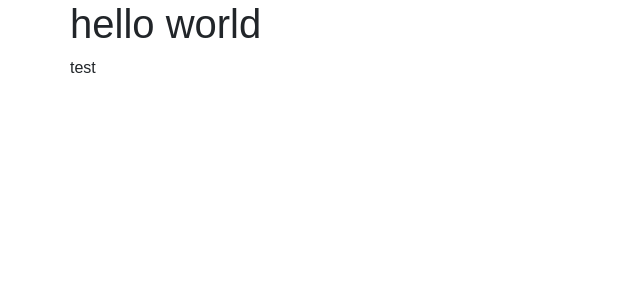
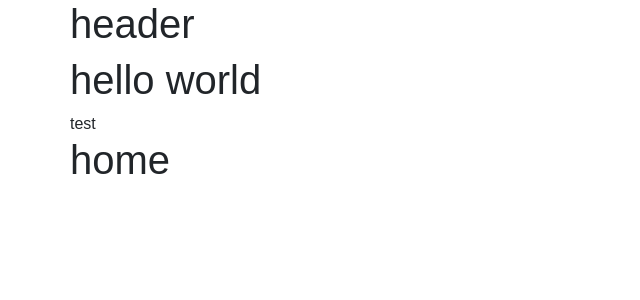
Before and after one commit to liweili50/react-practice, a React app: page / in a window 1280 px wide. Shown: the top 300 px of the page, without its empty margins (0-640 px from the left). Built offline with nearby package versions, Linux system fonts and the light colour scheme.

Commit message:
多个组件

```diff
--- a/src/App.js
+++ b/src/App.js
@@ -1,13 +1,24 @@
 import React, { Component } from 'react';
-import './App.css';
+import Header from './components/Header';
+import Home from './components/Home'
 class App extends Component {
   render() {
     return (
       <div className="container">
         <div className="row">
           <div className="col-xs-1 col-xs-offet-11">
+            <Header />
+          </div>
+        </div>
+        <div className="row">
+          <div className="col-xs-1 col-xs-offet-11">
             <h1>hello world</h1>
             <div>test</div>
+          </div>
+        </div>
+        <div className="row">
+          <div className="col-xs-1 col-xs-offet-11">
+            <Home />
           </div>
         </div>
       </div>
--- /dev/null
+++ b/src/components/Header.js
@@ -0,0 +1,16 @@
+import React, { Component } from 'react';
+class Header extends Component {
+  render() {
+    return (
+        <div className="container">
+          <div className="row">
+            <div className="col-xs-1 col-xs-offet-11">
+              <h1>header</h1>
+            </div>
+          </div>
+        </div>
+    );
+  }
+}
+
+export default Header;
--- /dev/null
+++ b/src/components/Home.js
@@ -0,0 +1,14 @@
+import React, { Component } from 'react';
+export default class Home extends Component {
+  render() {
+    return (
+        <div className="container">
+          <div className="row">
+            <div className="col-xs-1 col-xs-offet-11">
+              <h1>home </h1>
+            </div>
+          </div>
+        </div>
+    );
+  }
+}
```
Lines whose indentation alone changed are shown as unchanged.
